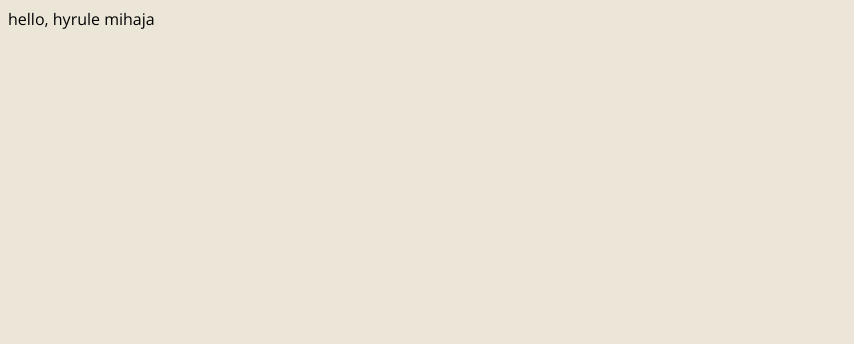
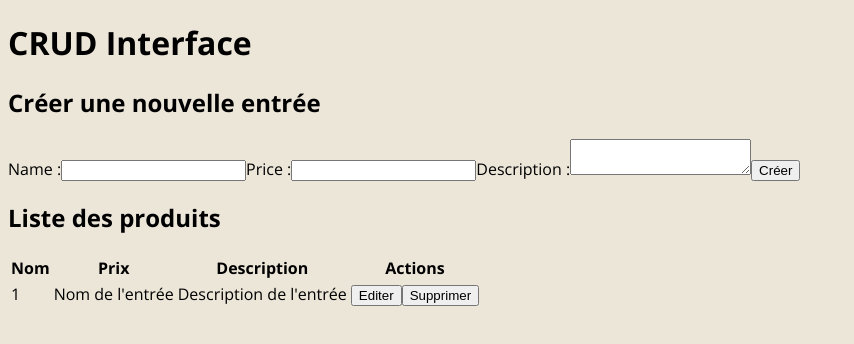
Before and after one commit to MihajaUser/mada-dev-test-mihaja, a Vue app in the folder frontend/: page / in a window 1280 px wide. Shown: the top 344 px of the page, without its empty margins (0-854 px from the left). Built offline with nearby package versions, Linux system fonts and the light colour scheme; no server answers.

Commit message:
integration api to vue

```diff
--- a/frontend/src/App.vue
+++ b/frontend/src/App.vue
@@ -1,18 +1,14 @@
 <template>
-  <div class="app">
-    hello, hyrule mihaja
-  </div>
+  <ListeProduit />
 </template>
-
 <script lang="ts">
 import { defineComponent } from 'vue';
+import ListeProduit from './components/ListeProduit.vue';
 
 export default defineComponent({
   name: 'App',
-  components: {}
+  components: { ListeProduit }
 });
 </script>
 
-<style>
-
-</style>
+<style></style>
--- /dev/null
+++ b/frontend/src/components/ListeProduit.vue
@@ -0,0 +1,70 @@
+<template>
+    <div class="app">
+        {{ product }}
+        <h1>CRUD Interface</h1>
+        <form>
+            <h2>Créer une nouvelle entrée</h2>
+            <label for="name">Name :</label>
+            <input type="text" id="price" name="price" required>
+
+            <label for="price">Price :</label>
+            <input type="text" id="price" name="price" required>
+
+            <label for="description">Description :</label>
+            <textarea id="description" name="description"></textarea>
+            <button type="submit">Créer</button>
+        </form>
+
+        <h2>Liste des produits</h2>
+        <table>
+            <thead>
+                <tr>
+                    <th>Nom</th>
+                    <th>Prix</th>
+                    <th>Description</th>
+                    <th>Actions</th>
+                </tr>
+            </thead>
+            <tbody>
+                <tr>
+                    <td>1</td>
+                    <td>Nom de l'entrée</td>
+                    <td>Description de l'entrée</td>
+                    <td>
+                        <button>Editer</button>
+                        <button>Supprimer</button>
+                    </td>
+                </tr>
+            </tbody>
+        </table>
+    </div>
+</template>
+<script lang="ts">
+
+import { defineComponent, ref } from 'vue';
+import { getProduct } from '@/service/productService.api';
+export default defineComponent({
+    data() {
+        return {
+            product: null,
+        }
+    },
+    async created() {
+        try {
+            const result = await await getProduct();
+            this.product = result?.data
+        } catch (error) {
+            console.log(error);
+        }
+    },
+    methods: {
+        myMessage() {
+            console.log("my message mihaja")
+            // return "my message";
+        }
+    }
+
+});
+
+
+</script>
--- /dev/null
+++ b/frontend/src/service/productService.api.ts
@@ -0,0 +1,10 @@
+import axios from "axios";
+export async function getProduct() {
+  try {
+    const data = await axios.get("http://localhost:8080/products");
+    console.log("mons service");
+    return data;
+  } catch (error) {
+    console.log(error);
+  }
+}
```
Also changed, not shown: package.json (added, +9 -0 lines), 2 other files (tests, documents, lock files or other folders).
